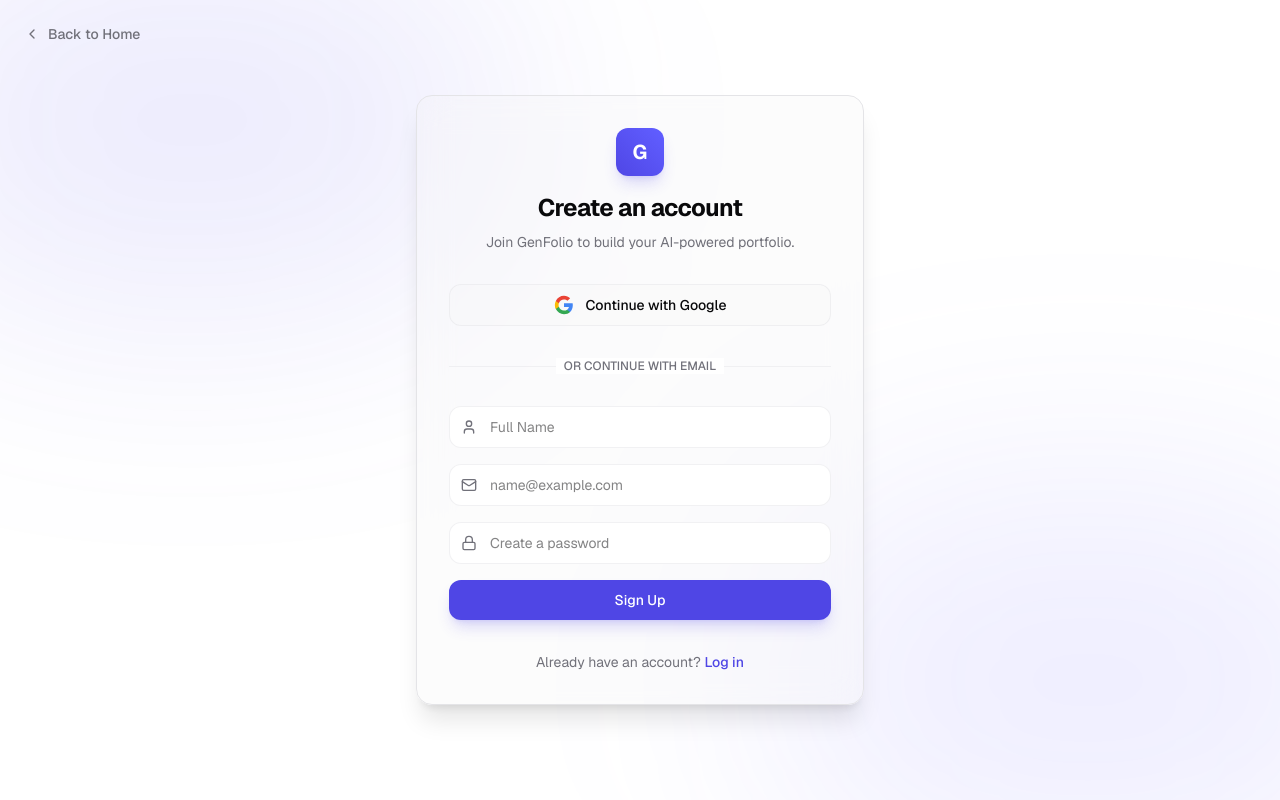
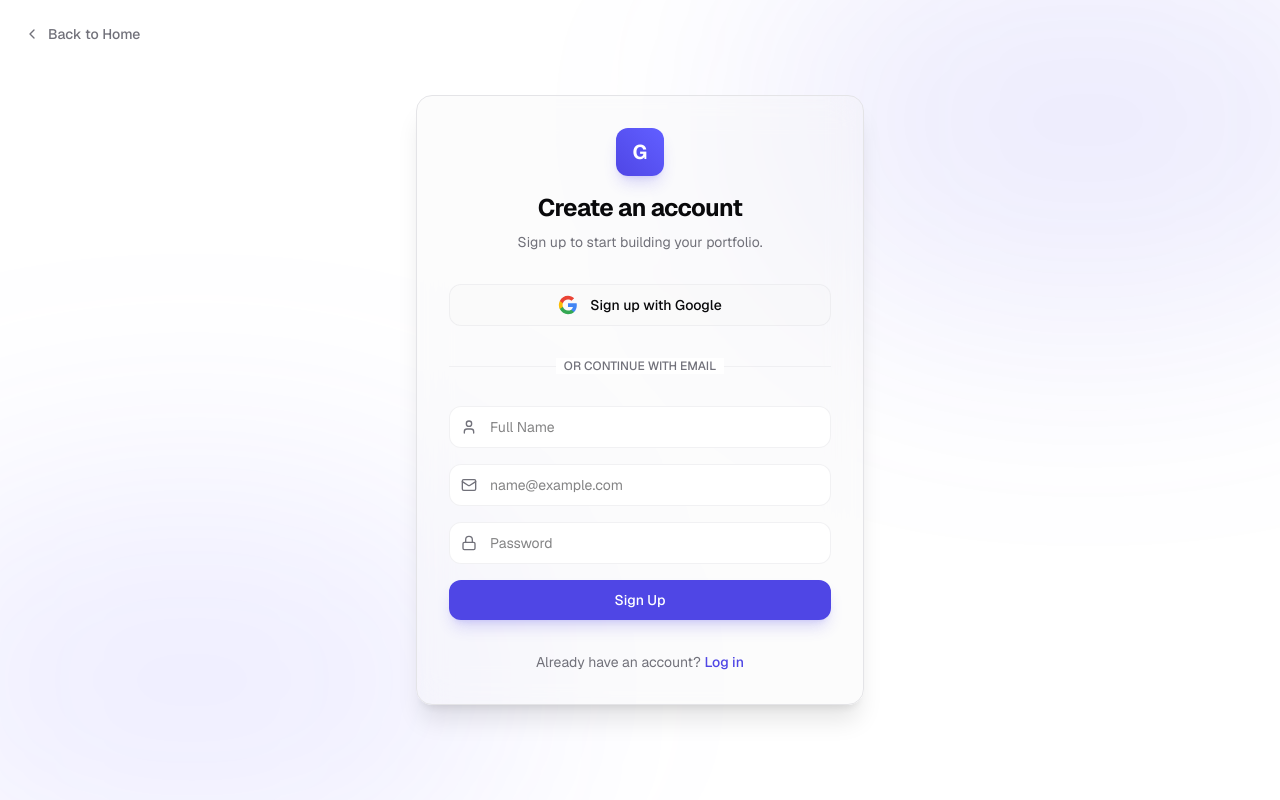
Before and after one commit to RangeshPandianPT/GenFolio, a Next.js app: page /signup in a window 1280 px wide. Built offline with nearby package versions, Linux system fonts and the light colour scheme; no server answers.

Commit message:
feat: complete user registration flow to signup page

```diff
--- a/src/app/signup/page.tsx
+++ b/src/app/signup/page.tsx
@@ -5,7 +5,7 @@
 import { ChevronLeft, Mail, Lock, User } from "lucide-react";
 import Link from "next/link";
 import { useRouter } from "next/navigation";
-import { getAuth, createUserWithEmailAndPassword, GoogleAuthProvider, signInWithPopup } from "firebase/auth";
+import { getAuth, createUserWithEmailAndPassword, GoogleAuthProvider, signInWithPopup, updateProfile } from "firebase/auth";
 import { app } from "@/lib/firebase";
 
 export default function Signup() {
@@ -21,10 +21,12 @@
     e.preventDefault();
     setIsLoading(true);
     try {
-      await createUserWithEmailAndPassword(auth, email, password);
+      const userCredential = await createUserWithEmailAndPassword(auth, email, password);
+      await updateProfile(userCredential.user, { displayName: name });
       router.push("/builder");
     } catch (error) {
       console.error("Failed to sign up", error);
+      alert("Failed to sign up. Please try again.");
     } finally {
       setIsLoading(false);
     }
@@ -43,8 +45,8 @@
   return (
     <div className="min-h-screen flex flex-col bg-background relative overflow-hidden">
       {/* Background elements */}
-      <div className="absolute top-[-10%] left-[-10%] w-[50%] h-[50%] rounded-full bg-primary/10 blur-[120px] pointer-events-none" />
-      <div className="absolute bottom-[-10%] right-[-10%] w-[50%] h-[50%] rounded-full bg-indigo-500/10 blur-[120px] pointer-events-none" />
+      <div className="absolute top-[-10%] right-[-10%] w-[50%] h-[50%] rounded-full bg-primary/10 blur-[120px] pointer-events-none" />
+      <div className="absolute bottom-[-10%] left-[-10%] w-[50%] h-[50%] rounded-full bg-indigo-500/10 blur-[120px] pointer-events-none" />
 
       <header className="absolute top-0 w-full p-6 z-10">
         <Link href="/" className="inline-flex items-center gap-2 text-sm font-medium text-muted-foreground hover:text-foreground transition-colors">
@@ -66,7 +68,7 @@
                 G
               </div>
               <h1 className="text-2xl font-bold tracking-tight">Create an account</h1>
-              <p className="text-sm text-muted-foreground">Join GenFolio to build your AI-powered portfolio.</p>
+              <p className="text-sm text-muted-foreground">Sign up to start building your portfolio.</p>
             </div>
 
             <div className="space-y-4">
@@ -80,7 +82,7 @@
                   <path d="M5.84 14.09c-.22-.66-.35-1.36-.35-2.09s.13-1.43.35-2.09V7.07H2.18C1.43 8.55 1 10.22 1 12s.43 3.45 1.18 4.93l2.85-2.22.81-.62z" fill="#FBBC05"/>
                   <path d="M12 5.38c1.62 0 3.06.56 4.21 1.64l3.15-3.15C17.45 2.09 14.97 1 12 1 7.7 1 3.99 3.47 2.18 7.07l3.66 2.84c.87-2.6 3.3-4.53 6.16-4.53z" fill="#EA4335"/>
                 </svg>
-                Continue with Google
+                Sign up with Google
               </button>
             </div>
 
@@ -125,7 +127,7 @@
                   <Lock className="absolute left-3 top-1/2 -translate-y-1/2 w-4 h-4 text-muted-foreground" />
                   <input
                     type="password"
-                    placeholder="Create a password"
+                    placeholder="Password"
                     value={password}
                     onChange={(e) => setPassword(e.target.value)}
                     className="w-full pl-10 pr-4 py-2.5 rounded-xl border border-border/50 bg-background focus:outline-none focus:ring-2 focus:ring-primary/50 transition-all text-sm"
@@ -139,7 +141,7 @@
                 disabled={isLoading}
                 className="w-full flex items-center justify-center py-2.5 rounded-xl bg-primary text-primary-foreground font-medium text-sm hover:bg-primary/90 transition-colors shadow-lg shadow-primary/20 disabled:opacity-70"
               >
-                {isLoading ? "Creating account..." : "Sign Up"}
+                {isLoading ? "Signing up..." : "Sign Up"}
               </button>
             </form>
 
```
